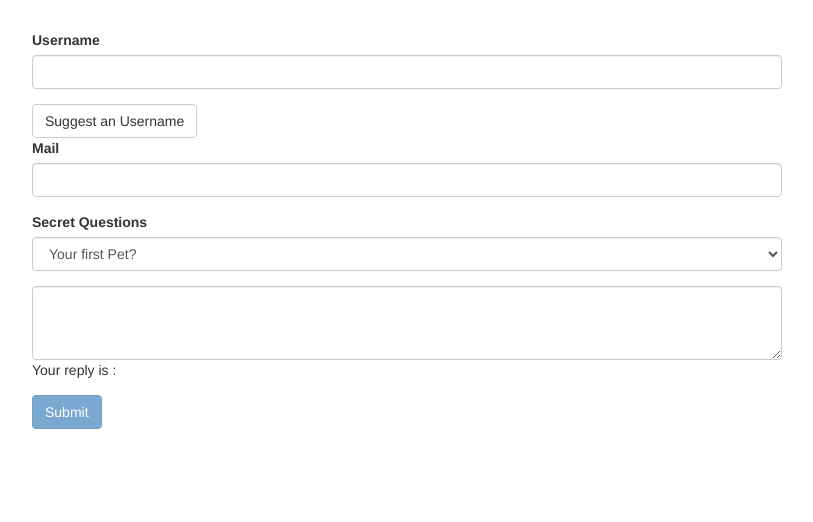
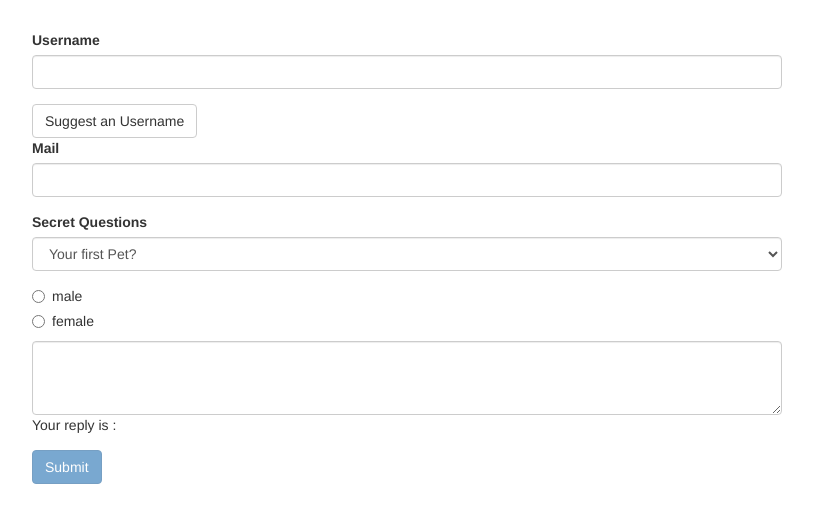
Before and after one commit to nmluong93/complete-angular-guide, an Angular app in the folder forms-td-tut/: page / in a window 1280 px wide. Shown: the top 522 px of the page, without its empty margins (233-1046 px from the left). Built offline with nearby package versions, Linux system fonts and the light colour scheme.

Commit message:
radio button

```diff
--- a/forms-td-tut/src/app/app.component.html
+++ b/forms-td-tut/src/app/app.component.html
@@ -4,7 +4,7 @@
       <form (ngSubmit)="onSubmit()" #f="ngForm">
         <div id="user-data"
              ngModelGroup="userData"
-            #userData="ngModelGroup"
+             #userData="ngModelGroup"
         >
           <div class="form-group">
             <label for="username">Username</label>
@@ -46,6 +46,18 @@
             <option value="teacher">Your first teacher?</option>
           </select>
         </div>
+        <div class="radio" *ngFor="let g of genders">
+          <label>
+            <input
+              type="radio"
+              ngModel
+              name="gender"
+              [value]="g"
+              required
+            >
+            {{g}}
+          </label>
+        </div>
         <div class="form-group">
           <textarea
             rows="3"
--- a/forms-td-tut/src/app/app.component.ts
+++ b/forms-td-tut/src/app/app.component.ts
@@ -9,7 +9,7 @@ import { NgForm } from '@angular/forms';
 export class AppComponent {
 
   @ViewChild('f') form: NgForm;
-
+  genders = ['male', 'female'];
   // onSubmit(f: NgForm): void {
   //   console.log(f);
   // }
```
